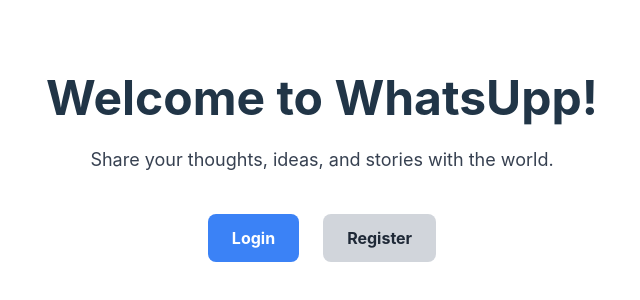
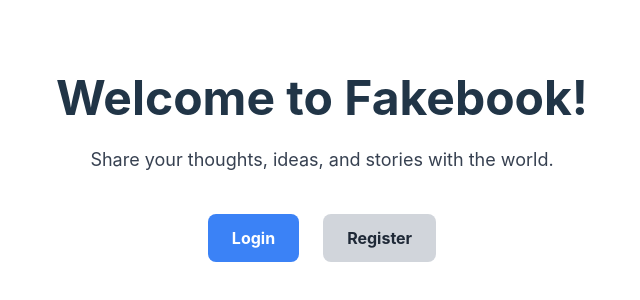
Before and after one commit to DearNoodle/odin-book, a React (Vite) app in the folder frontend/: page / in a window 1280 px wide. Shown: the part 232-532 px from the top of the page, without its empty margins (318-958 px from the left). Built offline with nearby package versions, Linux system fonts and the light colour scheme; no server answers.

Commit message:
fakebook

```diff
--- a/frontend/src/pages/auth/MainPage.jsx
+++ b/frontend/src/pages/auth/MainPage.jsx
@@ -15,7 +15,7 @@
 
   return (
     <div className="container mx-auto px-4 py-16 text-center">
-      <h1 className="text-5xl font-bold mb-6">Welcome to WhatsUpp!</h1>
+      <h1 className="text-5xl font-bold mb-6">Welcome to Fakebook!</h1>
       <p className="text-lg text-gray-700 mb-10">
         Share your thoughts, ideas, and stories with the world.
       </p>
```
